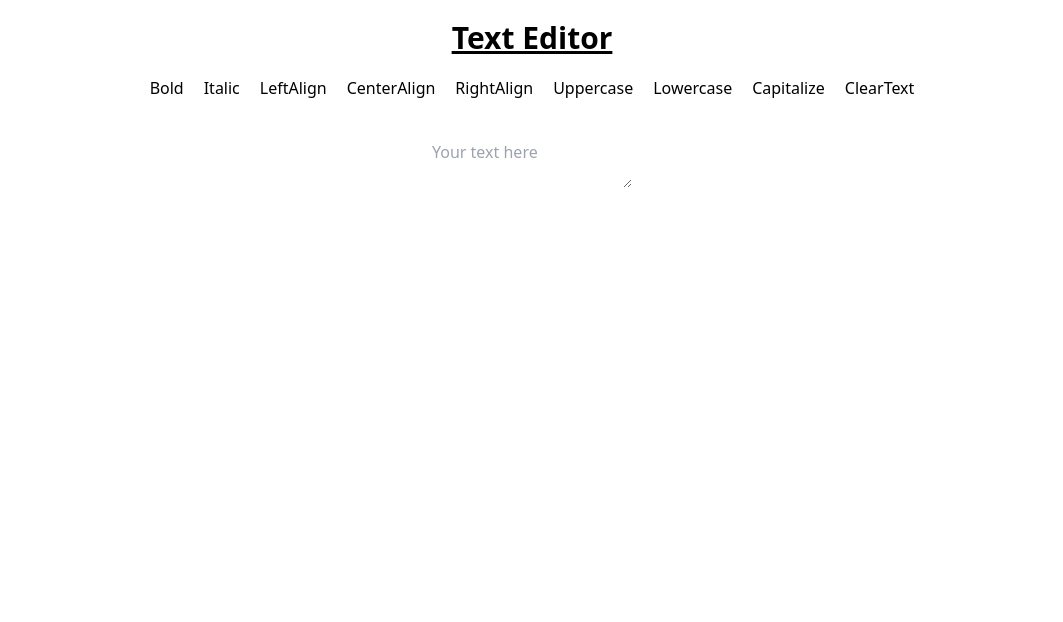
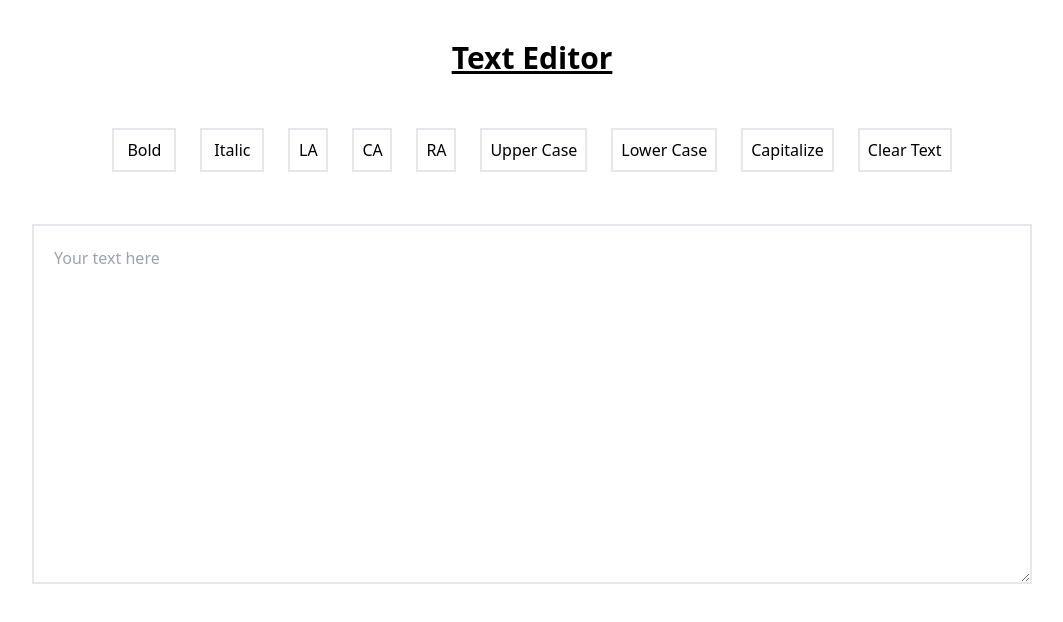
Before and after one commit to Awfulot/texteditor, a plain HTML site: page index.html in a window 1280 px wide. Shown: the whole page, without its empty margins (108-1171 px from the left). Drawn offline with nearby package versions, Linux system fonts and the light colour scheme.

Commit message:
Added css to buttons and text area

```diff
--- a/index.html
+++ b/index.html
@@ -10,26 +10,26 @@
 
 
   <div>
-    <h1 class="text-3xl font-bold underline text-center p-5">
+    <h1 class="text-3xl font-bold underline text-center p-10">
         Text Editor
     </h1>
   </div>
 
-  <div class="flex justify-center items-center space-x-5">
-    <input type="button" value="Bold" onclick="makeBold()">
-    <input type="button" value="Italic" onclick="makeItalic()">
-    <input type="button" value="LeftAlign" onclick="leftAlign()">
-    <input type="button" value="CenterAlign" onclick="centerAlign()">
-    <input type="button" value="RightAlign" onclick="rightAlign()">
-    <input type="button" value="Uppercase" onclick="upperCase()">
-    <input type="button" value="Lowercase" onclick="lowerCase()">
-    <input type="button" value="Capitalize" onclick="capitalize()">
-    <input type="button" value="ClearText" onclick="clearText()">
+  <div class="flex justify-center items-center space-x-6 p-3">
+    <button class="border-2 p-2 w-16" onclick="makeBold()">Bold</button>
+    <button class="border-2 p-2 w-16" onclick="makeItalic()">Italic</button>
+    <button class="border-2 p-2 w-10" onclick="leftAlign()">LA</button>
+    <button class="border-2 p-2 w-10" onclick="centerAlign()">CA</button>
+    <button class="border-2 p-2 w-10" onclick="rightAlign()">RA</button>
+    <button class="border-2 p-2 w-22" onclick="upperCase()">Upper Case</button>
+    <button class="border-2 p-2 w-22" onclick="lowerCase()">Lower Case</button>
+    <button class="border-2 p-2 w-22" onclick="capitalize()">Capitalize</button>
+    <button class="border-2 p-2 w-22" onclick="clearText()">Clear Text</button>
   </div>
 
-  <div class="flex justify-center p-10">
+  <div class="flex justify-center p-10 h-screen">
 
-    <textarea id="userText" placeholder="Your text here"></textarea>
+    <textarea class="border-2 w-5/6 h-1/2 p-5" id="userText" placeholder="Your text here"></textarea>
 
 
   </div>
--- a/txtfuncs.js
+++ b/txtfuncs.js
@@ -34,5 +34,9 @@ function capitalize(){
     document.getElementById("userText").style.textTransform = "capitalize";
 }
 function clearText(){
-    document.getElementById("userText").style.textDecoration.none;
+    document.getElementById("userText").value ="";
+    document.getElementById("userText").style.textAlign="left";
+    document.getElementById("userText").style.fontWeight="normal";
+    document.getElementById("userText").style.fontStyle="normal";
+    document.getElementById("userText").style.textTransform = "none";
 }
```
